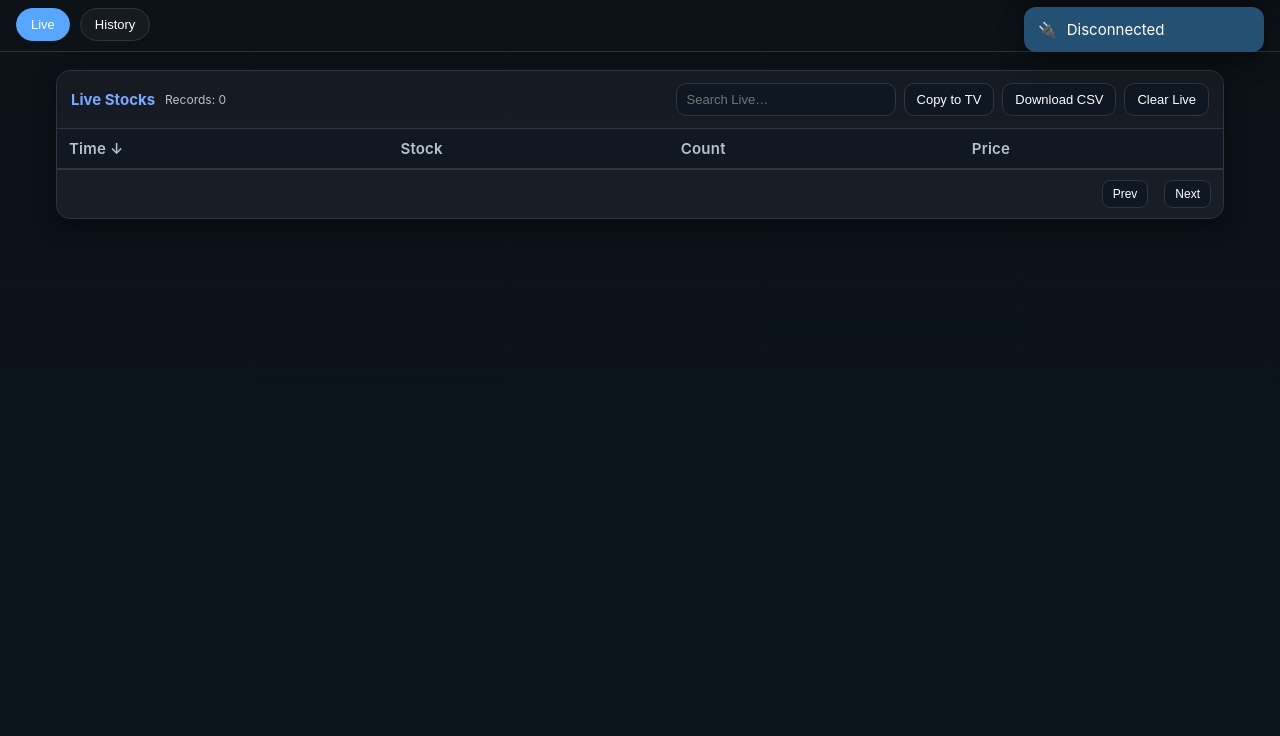
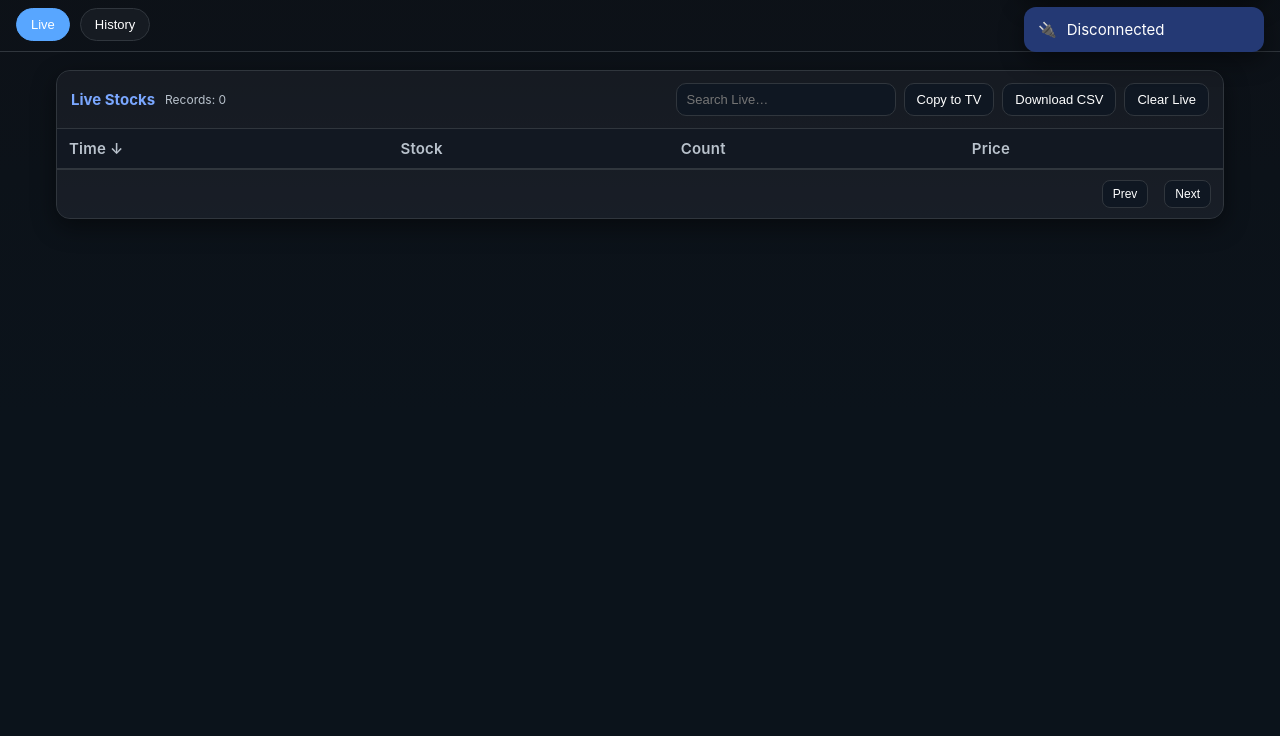
Before and after one commit to trading9429-codes/stocks-dashboard, a website: page src/public/new_dashboard.html in a window 1280 px wide. Shown: the part 64-800 px from the top of the page. Drawn offline with Linux system fonts and the light colour scheme.

Commit message:
Update color

```diff
--- a/src/public/new_dashboard.html
+++ b/src/public/new_dashboard.html
@@ -19,8 +19,8 @@
       --success:#2ea043;
       --warn:#d29922;
       --danger:#f85149;
-      --new-bg:#1e3a8a;   /* Deep blue for new */
-      --upd-bg:#245074;   /* Strong amber for update */
+      --new-bg:#1e9b67;
+      --upd-bg:#243974;
       --toast:#0b1220e6; /* dark glass */
       --radius:14px;
       --shadow:0 8px 24px rgba(0,0,0,.45);
```
